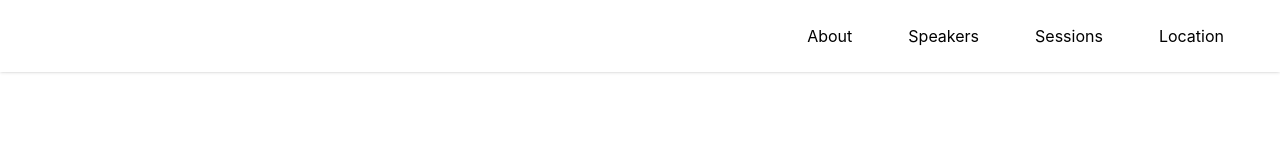
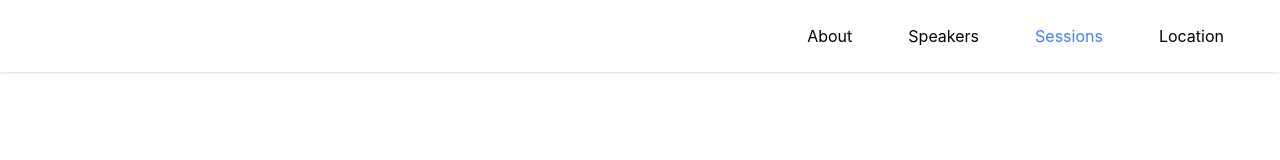
Before and after one commit to Heshoo-ksh/GDG_SummitWebiste, a React (Vite) app: page / in a window 1280 px wide. Shown: the top 160 px of the page. Built offline with nearby package versions, Linux system fonts and the light colour scheme.

Commit message:
[feat] Add active link indicator to navbar

```diff
--- a/src/components/ui/Navbar.jsx
+++ b/src/components/ui/Navbar.jsx
@@ -1,9 +1,49 @@
+import { useEffect, useMemo, useState } from 'react'
 import { Link } from 'react-router-dom'
 
 function Navbar() {
+  const [activeLink, setActiveLink] = useState('landing')
+
+  // Sections and corresponding links
+  const sections = useMemo(
+    () => [
+      { id: 'landing', text: 'Landing' },
+      { id: 'about', text: 'About' },
+      { id: 'speakers', text: 'Speakers' },
+      { id: 'sessions', text: 'Sessions' },
+      { id: 'location', text: 'Location' },
+    ],
+    [],
+  )
+
+  useEffect(() => {
+    // Function to set the active link based on scroll position
+    const handleScroll = () => {
+      // Determine which section is currently in view
+      for (const section of sections) {
+        const target = document.querySelector(`#${section.id}`)
+        if (target) {
+          const { top, bottom } = target.getBoundingClientRect()
+          if (Math.round(top) <= 0 && Math.round(bottom) > 0) {
+            setActiveLink(section.id)
+            break // No need to check further
+          }
+        }
+      }
+    }
+
+    // Attach the scroll event listener
+    window.addEventListener('scroll', handleScroll)
+
+    // Clean up the event listener when the component unmounts
+    return () => {
+      window.removeEventListener('scroll', handleScroll)
+    }
+  }, [sections])
+
   const handleNavigation = (event, sectionId) => {
     event.preventDefault()
-    const target = document.querySelector(sectionId)
+    const target = document.querySelector(`#${sectionId}`)
     if (target) {
       target.scrollIntoView({ behavior: 'smooth' })
     }
@@ -12,42 +52,19 @@ function Navbar() {
   return (
     <nav className="fixed left-0 top-0 w-full bg-white p-4 shadow">
       <ul className="flex justify-end space-x-2 px-4 py-2">
-        <li>
-          <Link
-            to="/#about"
-            onClick={(event) => handleNavigation(event, '#about')}
-            className="p-6"
-          >
-            About
-          </Link>
-        </li>
-        <li>
-          <Link
-            to="/#speakers"
-            onClick={(event) => handleNavigation(event, '#speakers')}
-            className="p-6"
-          >
-            Speakers
-          </Link>
-        </li>
-        <li>
-          <Link
-            to="/#sessions"
-            onClick={(event) => handleNavigation(event, '#sessions')}
-            className="p-6"
-          >
-            Sessions
-          </Link>
-        </li>
-        <li>
-          <Link
-            to="/#location"
-            onClick={(event) => handleNavigation(event, '#location')}
-            className="p-6"
-          >
-            Location
-          </Link>
-        </li>
+        {sections.map((section) => (
+          <li key={section.id}>
+            <Link
+              to={`#${section.id}`}
+              onClick={(event) => handleNavigation(event, section.id)}
+              className={`${section.id === 'landing' ? 'invisible' : ''} p-6 ${
+                activeLink === section.id ? 'text-blue-500' : ''
+              }`}
+            >
+              {section.text}
+            </Link>
+          </li>
+        ))}
       </ul>
     </nav>
   )
```
